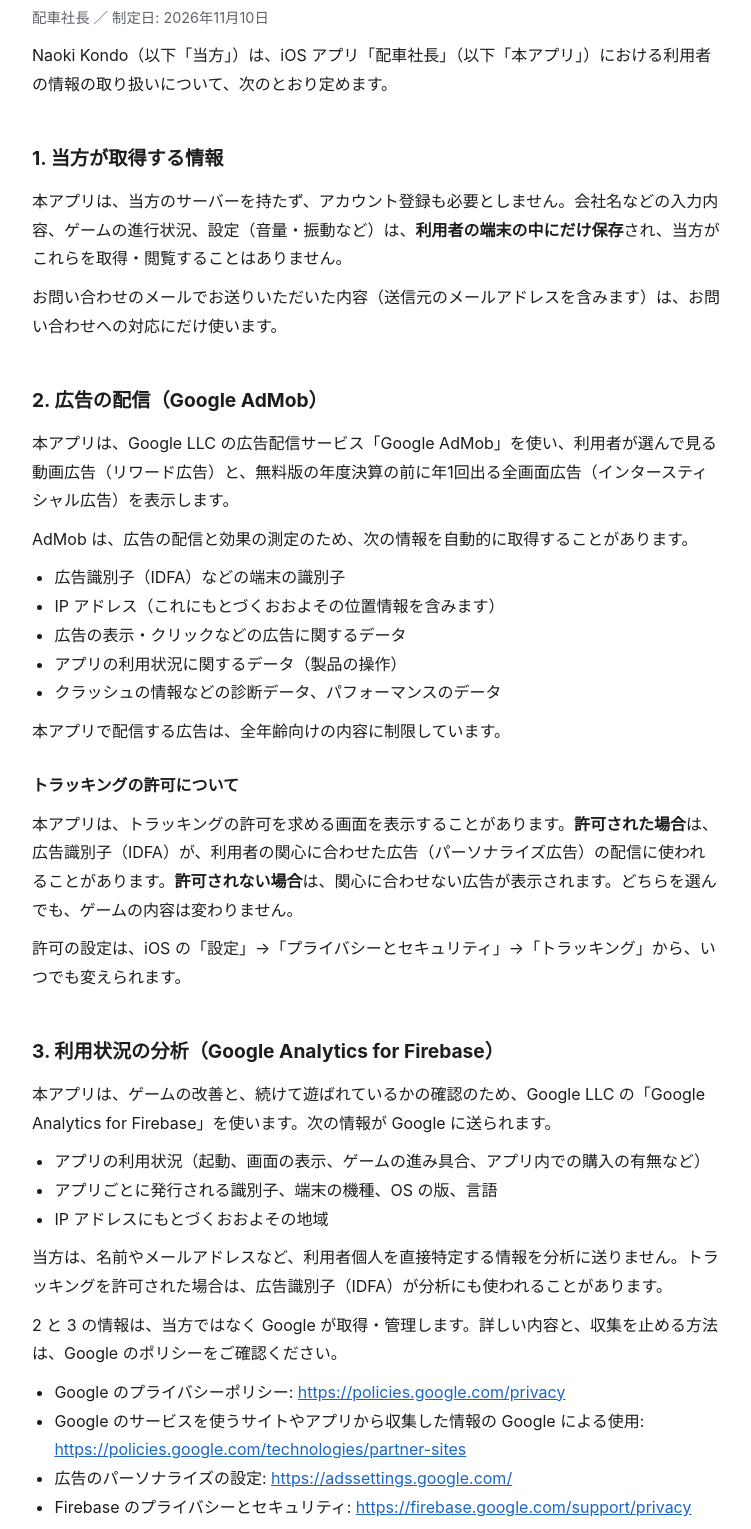
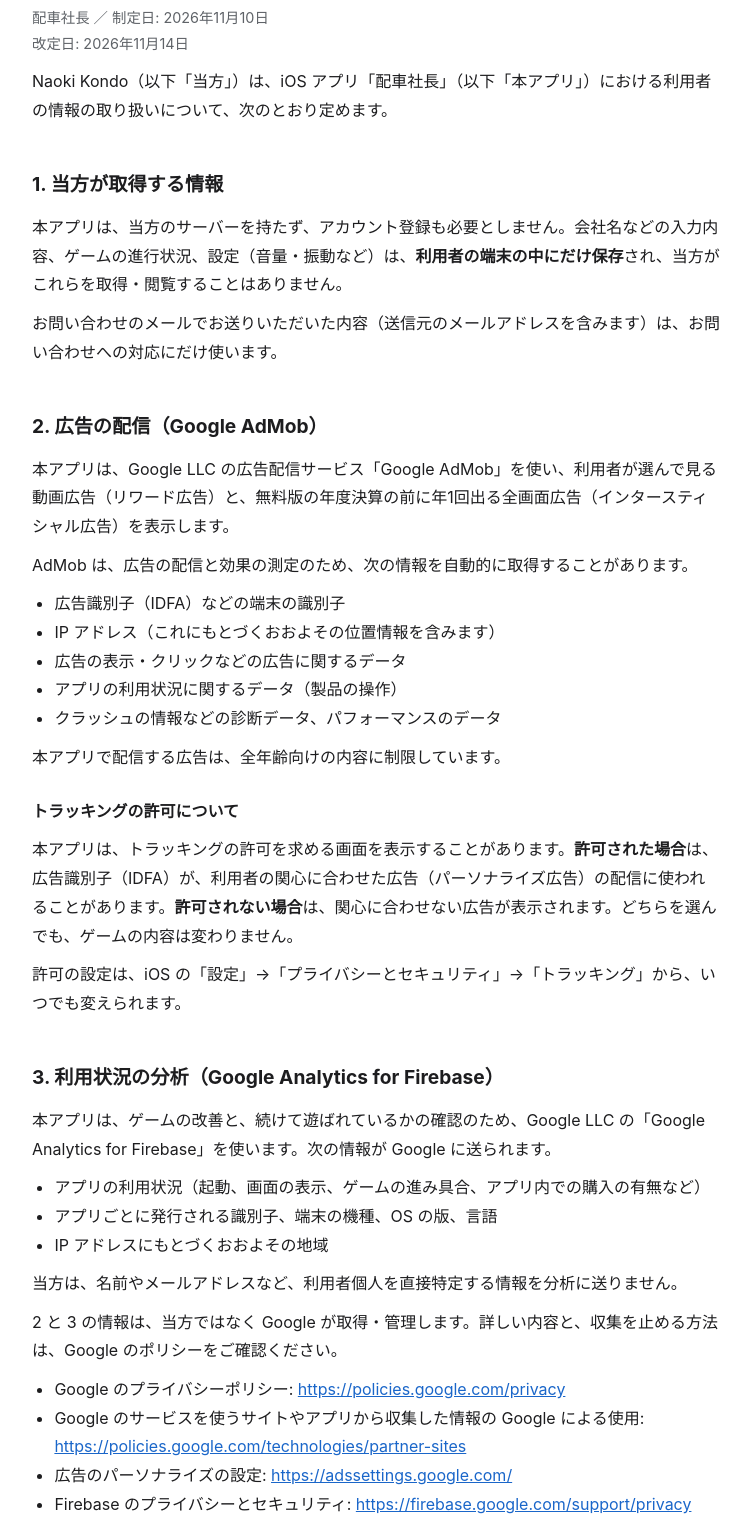
Before and after one commit to tenryu777nk/tenryu777nk.github.io, a plain HTML site: page truckingboss/privacy.html in a window 1280 px wide. Shown: the part 71-1600 px from the top of the page, without its empty margins (264-1015 px from the left). Drawn offline with Linux system fonts and the light colour scheme.

Commit message:
配車社長: プライバシーポリシーから分析での広告識別子の一文を削る
Claude-Session: https://claude.ai/code/session_01Fg8sLqbd8pjoGKrNCCXhuZ

```diff
--- a/truckingboss/privacy.html
+++ b/truckingboss/privacy.html
@@ -9,7 +9,7 @@
 <body>
 <main>
 <h1>プライバシーポリシー</h1>
-<p class="meta">配車社長 ／ 制定日: 2026年11月10日</p>
+<p class="meta">配車社長 ／ 制定日: 2026年11月10日<br>改定日: 2026年11月14日</p>
 
 <p>Naoki Kondo（以下「当方」）は、iOS アプリ「配車社長」（以下「本アプリ」）における利用者の情報の取り扱いについて、次のとおり定めます。</p>
 
@@ -40,7 +40,7 @@
 <li>アプリごとに発行される識別子、端末の機種、OS の版、言語</li>
 <li>IP アドレスにもとづくおおよその地域</li>
 </ul>
-<p>当方は、名前やメールアドレスなど、利用者個人を直接特定する情報を分析に送りません。トラッキングを許可された場合は、広告識別子（IDFA）が分析にも使われることがあります。</p>
+<p>当方は、名前やメールアドレスなど、利用者個人を直接特定する情報を分析に送りません。</p>
 
 <p>2 と 3 の情報は、当方ではなく Google が取得・管理します。詳しい内容と、収集を止める方法は、Google のポリシーをご確認ください。</p>
 <ul>
```
